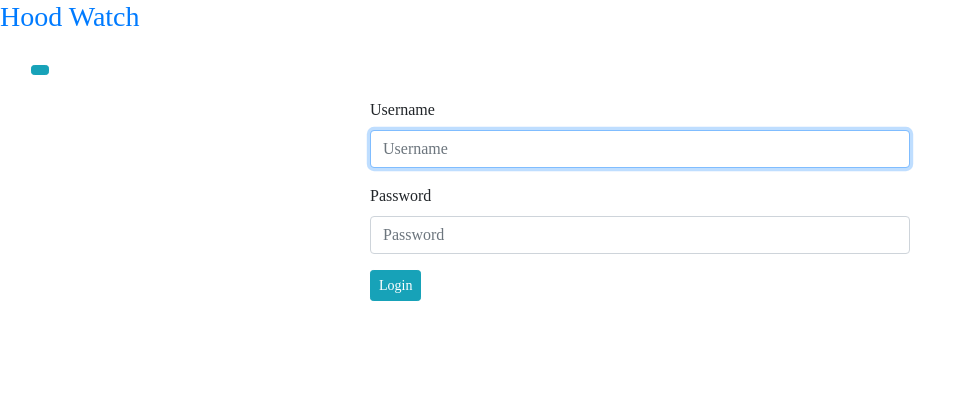
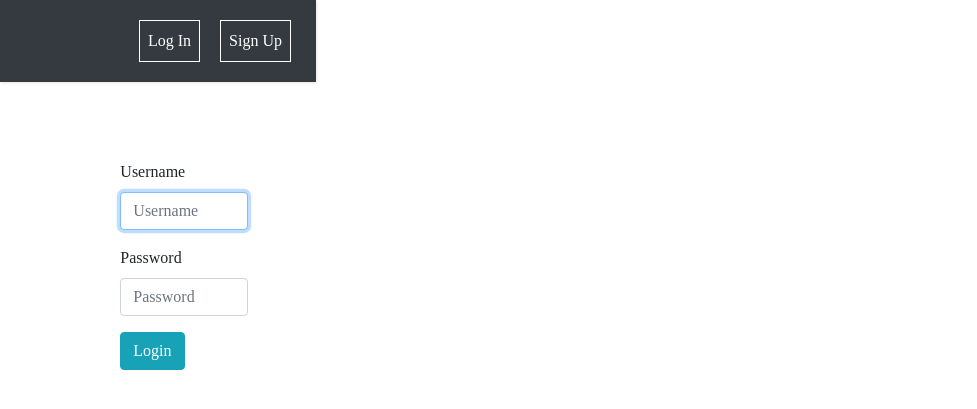
Before and after one commit to kojwangbora/-neighbourhood, a Django app: page /account/login/ in a window 1280 px wide. Shown: the top 409 px of the page, without its empty margins (0-977 px from the left). Run offline with Django 4.2, Linux system fonts and the light colour scheme; some libraries are stand-ins or nearby versions.

Commit message:
style the navbar

```diff
--- a/hood/templates/navbar.html
+++ b/hood/templates/navbar.html
@@ -1,26 +1,20 @@
-<nav class="navbar navbar-expand-lg navbar-dark">
+<nav class="navbar navbar-expand-lg navbar-dark bg-dark">
     <div class="container-fluid">
-        <button type="button" id="sidebarCollapse" class="btn btn-sm btn-info">
-            <i class="fas fa-align-left"></i>
-        </button>
-        <button class="btn btn-dark d-inline-block d-lg-none ml-auto" type="button" data-toggle="collapse" data-target="#navbarSupportedContent" aria-controls="navbarSupportedContent" aria-expanded="false" aria-label="Toggle navigation">
-            <i class="fas fa-align-justify"></i>
-        </button>
-
         <div class="collapse navbar-collapse" id="navbarSupportedContent">
             <ul class="nav navbar-nav ml-auto">
+
                 {% if user.is_authenticated %}
                 <li class="nav-item active">
-                     <img class="rounded-circle nav-img"src="{{ user.profile.profile_picture.url }}" alt="">
+                     <img class="rounded-circle nav-img"src="{{ user.profile.profile_picture.url }}" height="125px" width="125px" alt="">
                     &nbsp; <span class="text-white">{{user.username|title}}</span>
                 </li>
                 {% else %}
                 <li class="nav-item active">
-                    <a class="nav-link" href="{% url 'login' %}">Log In</a>
+                    <a class="nav-link" href="{% url 'login' %}" style="border: 1px solid white;margin-right: 20px;">Log In</a>
                 </li>
 
                 <li class="nav-item active">
-                    <a class="nav-link" href="{% url 'signup' %}">Sign Up</a>
+                    <a class="nav-link" href="{% url 'signup' %}"style="border: 1px solid white;">Sign Up</a>
                 </li>
                 {% endif %}
             </ul>
--- a/hood/templates/registration/login.html
+++ b/hood/templates/registration/login.html
@@ -2,14 +2,14 @@
 {% load bootstrap4 %}
 {% block content %}
 
-<div class="container">
+<div class="container" >
     <div class="row">
-        <div class="col-md-3"></div>
+        <div class="col-md-4"></div>
         <div class="col-md-6">
-            <form action="" method="post" novalidate>
+            <form action="" method="post" novalidate style="margin-top: 30%;">
                 {% csrf_token %}
                 {% bootstrap_form form %}
-                <button class="btn btn-sm btn-info">Login</button>
+                <button class="btn btn-md btn-info">Login</button>
             </form>
         </div>
         <div class="col-md-3"></div>
--- a/hood/templates/registration/signup.html
+++ b/hood/templates/registration/signup.html
@@ -5,10 +5,10 @@
     <div class="row">
         <div class="col-md-3"></div>
         <div class="col-md-6">
-            <form action="" method="post" novalidate>
+            <form action="" method="post" novalidate style="margin-top: 10%;">
                 {% csrf_token %}
                 {% bootstrap_form form %}
-                <button class="btn btn-sm btn-info">Sign Up</button>
+                <button class="btn btn-md btn-info">Sign Up</button>
             </form>
         </div>
         <div class="col-md-3"></div>
--- a/hood/templates/sidebar.html
+++ b/hood/templates/sidebar.html
@@ -1,8 +1,4 @@
 <nav id="sidebar" class="">
-    <div class="sidebar-header ">
-        <h3><a href="{% url 'index' %}">Hood Watch</a></h3>
-        <strong><i class="fas fa-home"></i></strong>
-    </div>
     {% if user.is_authenticated %}
     <ul class="list-unstyled components mr-2 ml-2">
         <li class="mb-4">
--- a/static/css/styles.css
+++ b/static/css/styles.css
@@ -6,3 +6,106 @@
 {
   color: rgb(20, 31, 20);
 }
+#loginform{
+  margin-top: 30%;
+}
+
+.content {
+  display: flex;
+  align-items: stretch;
+}
+
+
+.navbar {
+  padding: 20px 10px;
+  background-color: #35495e;
+  border: none;
+  border-radius: 0;
+  margin-bottom: 40px;
+  box-shadow: 1px 1px 3px rgba(0, 0, 0, 0.1);
+}
+/* #sidebar {
+  min-width: 250px;
+  max-width: 250px;
+  padding-right:10px;
+  background: black;
+  color: #fff;
+  position: -webkit-sticky;
+  position: sticky;
+  top: 0;
+  transition: all 0.3s;
+}
+
+#sidebar.active {
+  min-width: 90px;
+  max-width: 90px;
+  text-align: center;
+}
+
+#sidebar.active .sidebar-header h3,
+#sidebar.active .CTAs {
+  display: none;
+}
+
+#sidebar.active .sidebar-header strong {
+  display: block;
+}
+
+#sidebar ul li a {
+  text-align: left;
+}
+
+#sidebar.active ul li a {
+  padding: 20px 10px;
+  text-align: center;
+  font-size: 0.85em;
+}
+
+#sidebar.active ul li a i {
+  margin-right: 0;
+  display: block;
+  font-size: 1.8em;
+  margin-bottom: 5px;
+}
+
+#sidebar.active ul ul a {
+  padding: 10px !important;
+}
+
+#sidebar.active .dropdown-toggle::after {
+  top: auto;
+  bottom: 10px;
+  right: 50%;
+  -webkit-transform: translateX(50%);
+  -ms-transform: translateX(50%);
+  transform: translateX(50%);
+}
+
+#sidebar .sidebar-header {
+  padding: 20px;
+
+}
+
+#sidebar .sidebar-header strong {
+  display: none;
+  font-size: 1.8em;
+}
+
+#sidebar ul.components {
+  padding: 0 0;
+}
+
+#sidebar ul li a {
+  padding: 10px;
+  font-size: 1.1em;
+  display: block;
+}
+
+#sidebar ul li a:hover {
+  color: teal;
+  background: #fff;
+}
+
+#sidebar ul li a i {
+  margin-right: 10px;
+} */
```
